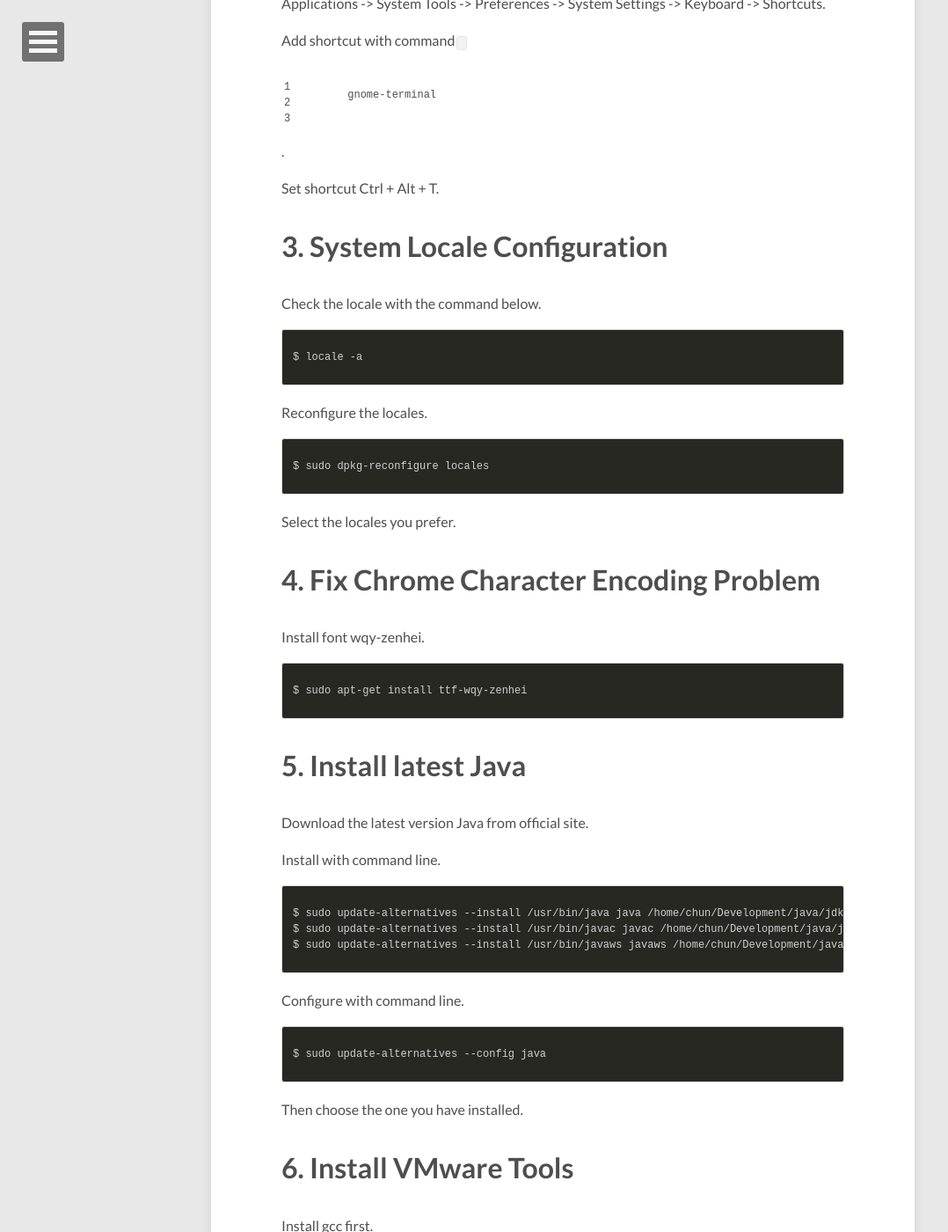
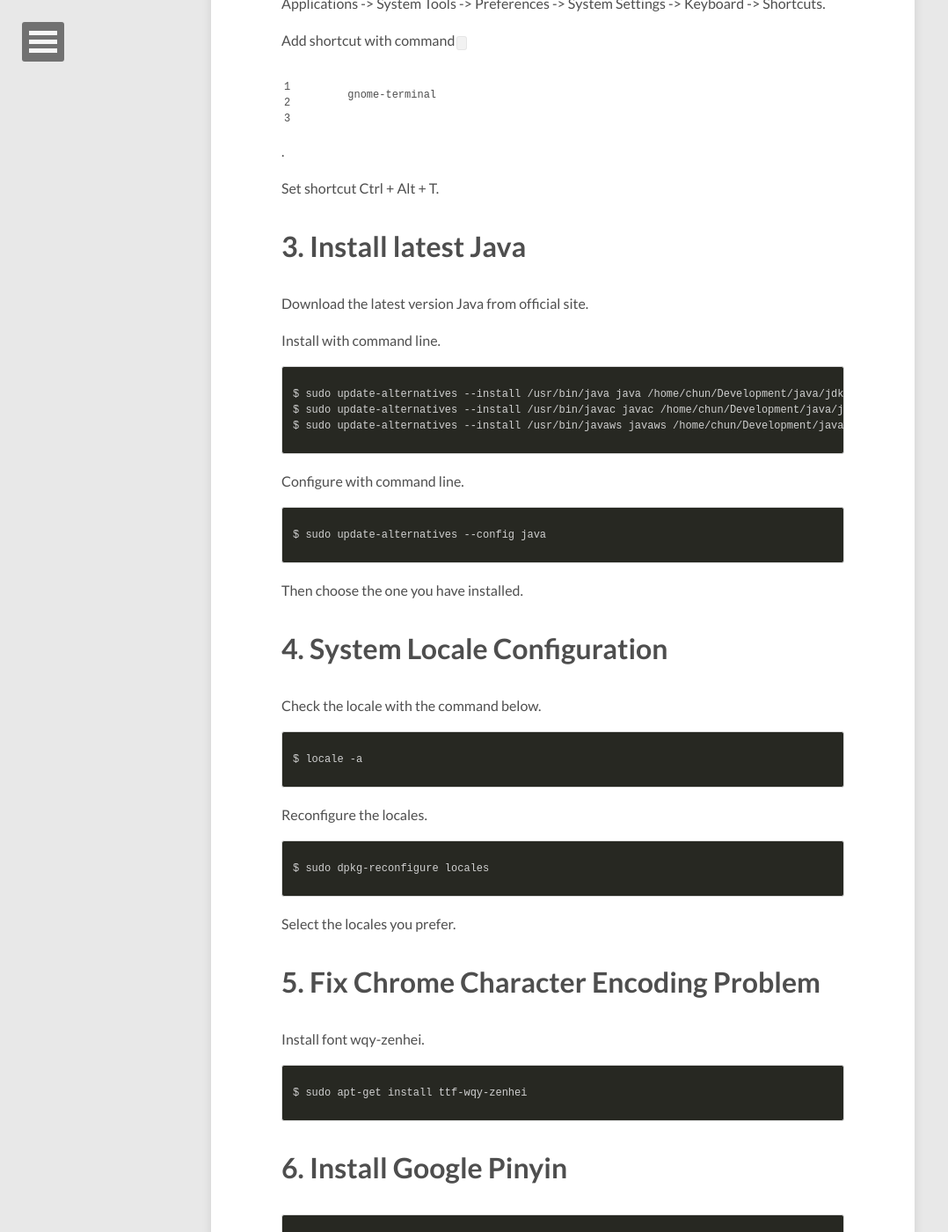
Before and after one commit to chunfantasy/blog, a Jekyll site: the page built from _posts/2013-01-01-debian.md, in a window 1280 px wide and 1400 px high, scrolled down 1073 px. Shown: the whole window at 88% size, without its empty margins (0-1078 px from the left). Built offline with Jekyll 4.4.1, drawn with Linux system fonts in a browser that asks for light colours; nearby versions of some CDN libraries; some of the changed lines change nothing that is shown; some of the changed text lies outside the part shown.

Commit message:
Googlepinyin

```diff
--- a/_posts/2013-01-01-debian.md
+++ b/_posts/2013-01-01-debian.md
@@ -36,28 +36,8 @@
 
 Set shortcut Ctrl + Alt + T.
 
-# 3. System Locale Configuration
 
-Check the locale with the command below.
-{% highlight html %}
-$ locale -a
-{% endhighlight %}
-
-Reconfigure the locales.
-{% highlight html %}
-$ sudo dpkg-reconfigure locales
-{% endhighlight %}
-
-Select the locales you prefer.
-
-# 4. Fix Chrome Character Encoding Problem
-
-Install font wqy-zenhei.
-{% highlight html %}
-$ sudo apt-get install ttf-wqy-zenhei
-{% endhighlight %}
-
-# 5. Install latest Java
+# 3. Install latest Java
 
 Download the latest version Java from official site.
 
@@ -74,7 +54,37 @@
 {% endhighlight %}
 Then choose the one you have installed.
 
-# 6. Install VMware Tools
+# 4. System Locale Configuration
+
+Check the locale with the command below.
+{% highlight html %}
+$ locale -a
+{% endhighlight %}
+
+Reconfigure the locales.
+{% highlight html %}
+$ sudo dpkg-reconfigure locales
+{% endhighlight %}
+
+Select the locales you prefer.
+
+# 5. Fix Chrome Character Encoding Problem
+
+Install font wqy-zenhei.
+{% highlight html %}
+$ sudo apt-get install ttf-wqy-zenhei
+{% endhighlight %}
+
+# 6. Install Google Pinyin
+
+{% highlight html %}
+$ sudo apt-get install fcitx-googlepinyin
+{% endhighlight %}
+
+> NOTE! Remove ibus first.
+
+
+# 7. Install VMware Tools
 
 Install gcc first.
 {% highlight html %}
```
